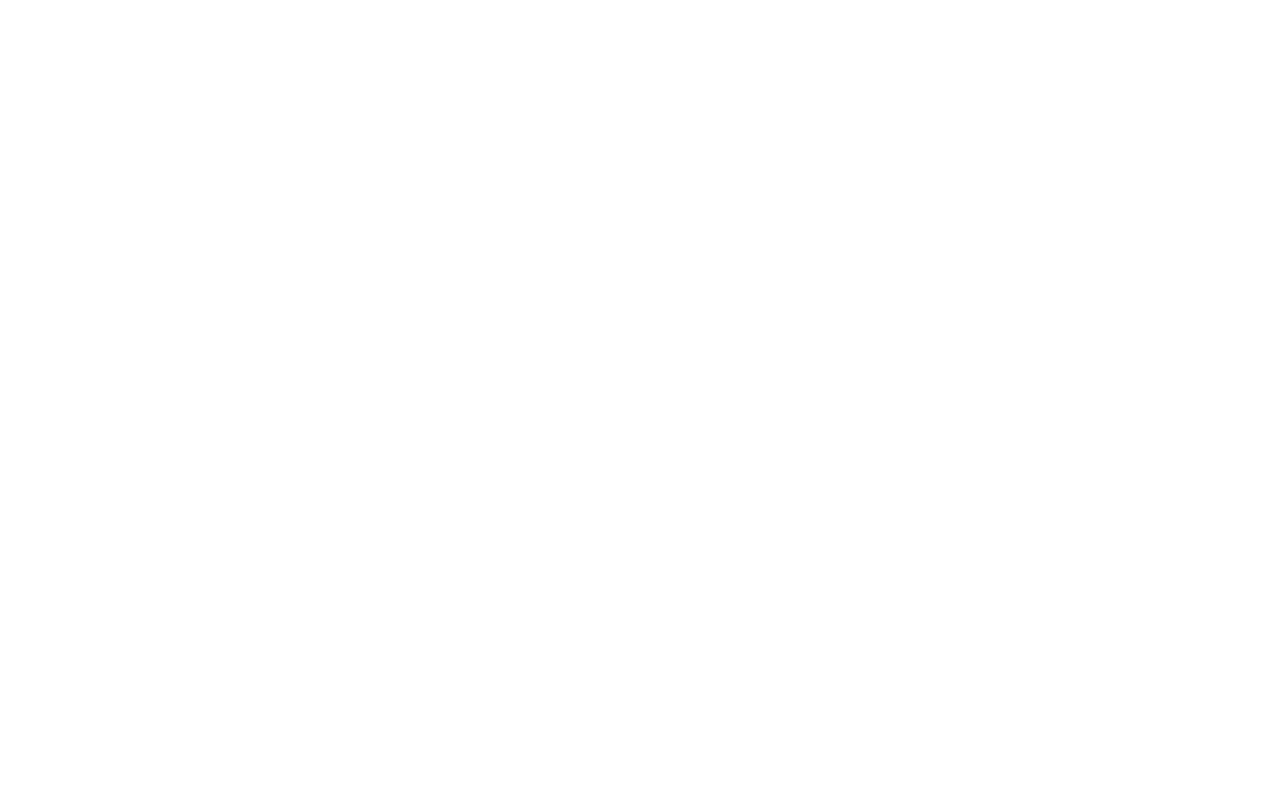
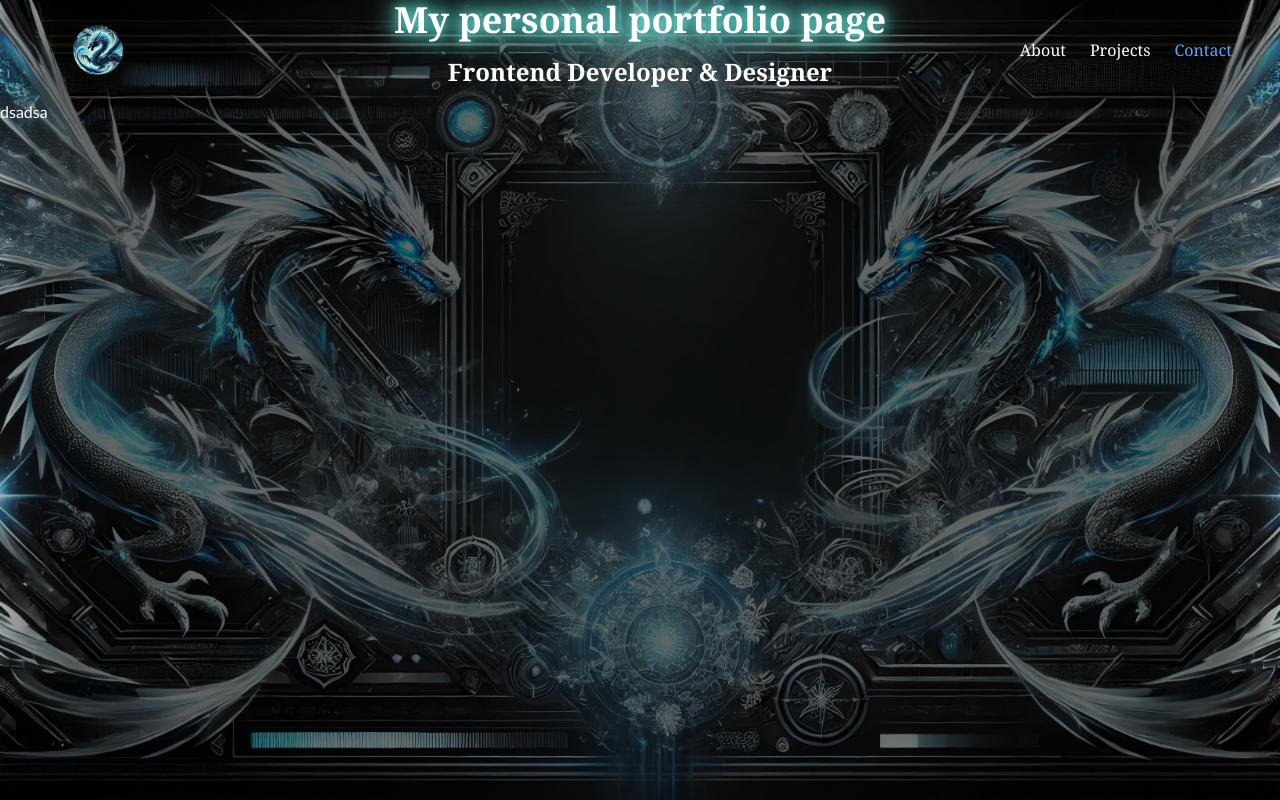
Before and after one commit to FlamingShali/Porfolio-Page, a React (Vite) app: page /contact in a window 1280 px wide. Before the commit this address had no page. Built offline with nearby package versions, Linux system fonts and the light colour scheme.

Commit message:
Added all functional redirecting links projects/contant/about

```diff
--- a/src/App.jsx
+++ b/src/App.jsx
@@ -3,6 +3,7 @@
 import MainPage from "./pages/MainPage";
 import AppLayout from "./ui/AppLayout";
 import AboutSection from "./pages/AboutSection";
+import Projects from "./pages/Projects";
 
 export default function App() {
   return (
@@ -10,8 +11,9 @@
       <Routes>
         <Route element={<AppLayout />}>
           <Route index element={<MainPage />} />
-          <Route path="/HeroPage" element={<MainPage />} />
           <Route path="/aboutSection" element={<AboutSection />} />
+          <Route path="/projects" element={<Projects />} />
+          <Route path="/contact" element={<Projects />} />
         </Route>
       </Routes>
     </BrowserRouter>
--- a/src/components/NavBar.jsx
+++ b/src/components/NavBar.jsx
@@ -15,7 +15,7 @@
         </div>
 
         <div className="flex flex-col items-center w-1/2">
-          <h1 className=" animate-dragon-glow text-4xl font-bold">
+          <h1 className=" animate-dragon-glow text-4xl font-bold font-">
             My personal portfolio page
           </h1>
           <p className=" text-2xl font-semibold mt-4 ">
@@ -32,20 +32,20 @@
             </NavLink>
           </li>
           <li>
-            <a
-              href="#projects"
-              className="hover:text-blue-400 transition-all duration-300"
+            <NavLink
+              to="/projects"
+             className="hover:text-blue-400 hover:text-xl active:text-blue-400 transition-all duration-300"
             >
               Projects
-            </a>
+            </NavLink>
           </li>
           <li>
-            <a
-              href="#contact"
-              className="hover:text-blue-400 transition-all duration-300"
+            <NavLink
+              to="/contact"
+              className="hover:text-blue-400 hover:text-xl active:text-blue-400 transition-all duration-300"
             >
               Contact
-            </a>
+            </NavLink>
           </li>
         </ul>
       </div>
--- a/src/pages/Projects.jsx
+++ b/src/pages/Projects.jsx
@@ -0,0 +1,7 @@
+export default function Projects() {
+  return(
+    <div>
+        dsadsa
+    </div>
+  )
+}
--- a/src/ui/AppLayout.jsx
+++ b/src/ui/AppLayout.jsx
@@ -4,7 +4,7 @@
 const AppLayout = () => {
   return (
     <div className="relative w-screen h-screen bg-cover bg-center bg-[url(/images/themeDragons.webp)]">
-      <div className="absolute inset-0 bg-black opacity-50"></div>{" "}
+      <div className="absolute inset-0 bg-black opacity-60 blur-2xl"></div>{" "}
       {/* Przyciemnienie tła */}
       <div className="relative z-10">
         <NavBar />
```
